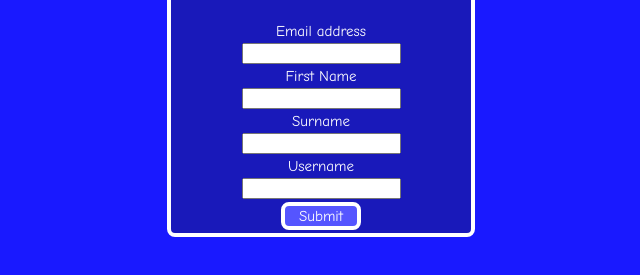
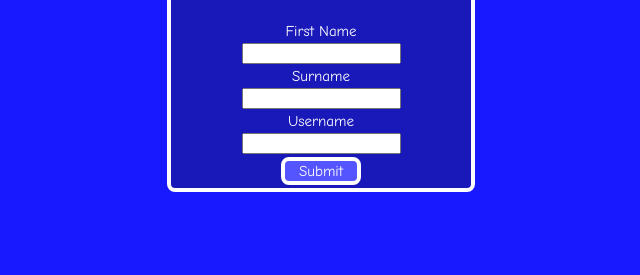
Before and after one commit to sirramsalott/boggle, a plain HTML site: page teacherSignUp.html in a window 1280 px wide. Shown: the part 235-510 px from the top of the page, without its empty margins (319-959 px from the left). Drawn offline with Linux system fonts and the light colour scheme.

Commit message:
Hide teacher email address

```diff
--- a/teacherSignUp.html
+++ b/teacherSignUp.html
@@ -33,8 +33,7 @@
 	<h2>Teacher sign-up</h2>
 
 	<form method="post" action="cgi-bin/saveUserDetails.py" name="signUp" id="signUpForm">
-	  Email address
-	  <input type="text" name="email">
+	  <input type="hidden" name="email" value="testEmail">
 	  First Name
 	  <input type="text" name="forename">
 	  Surname
```
